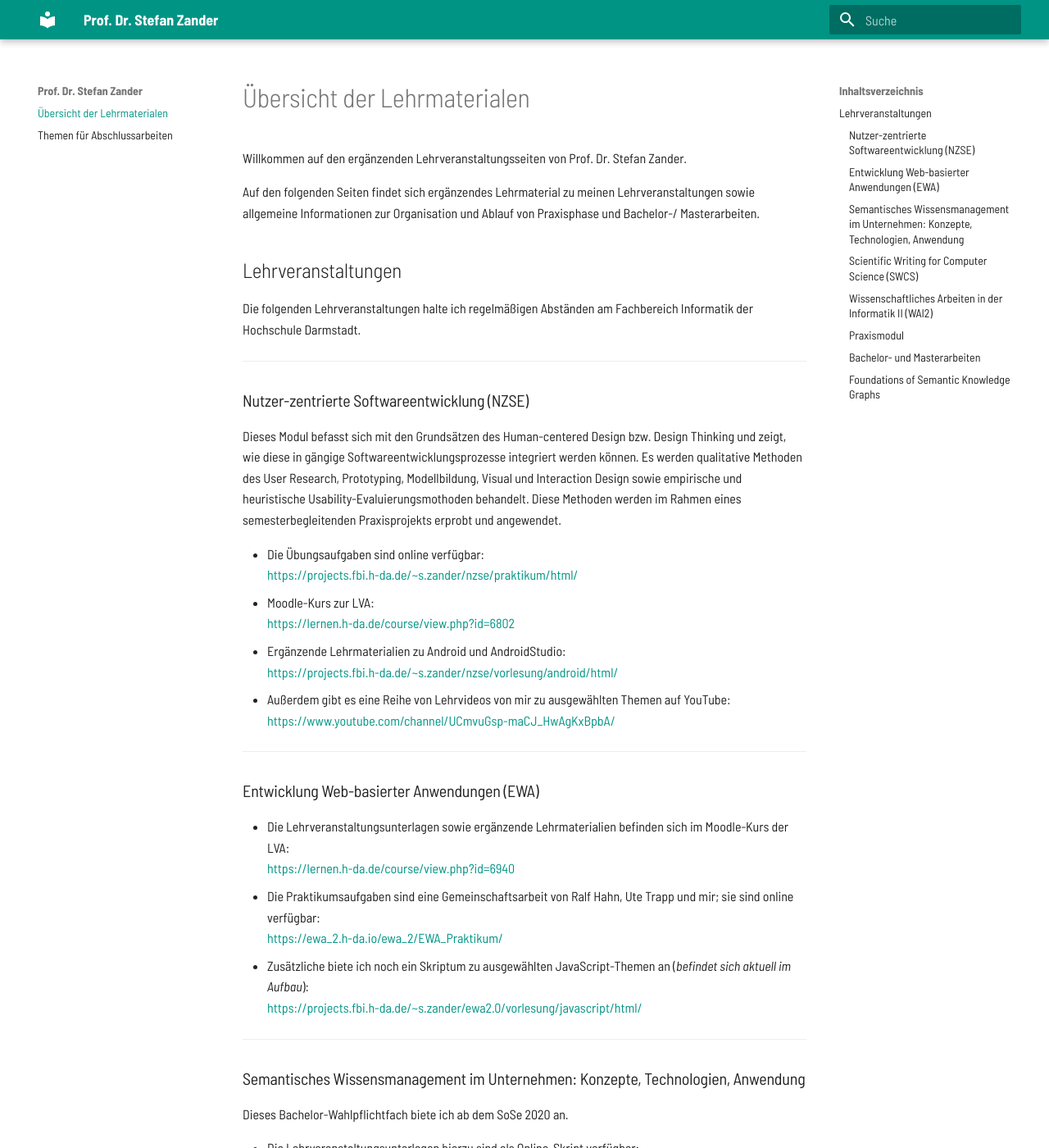
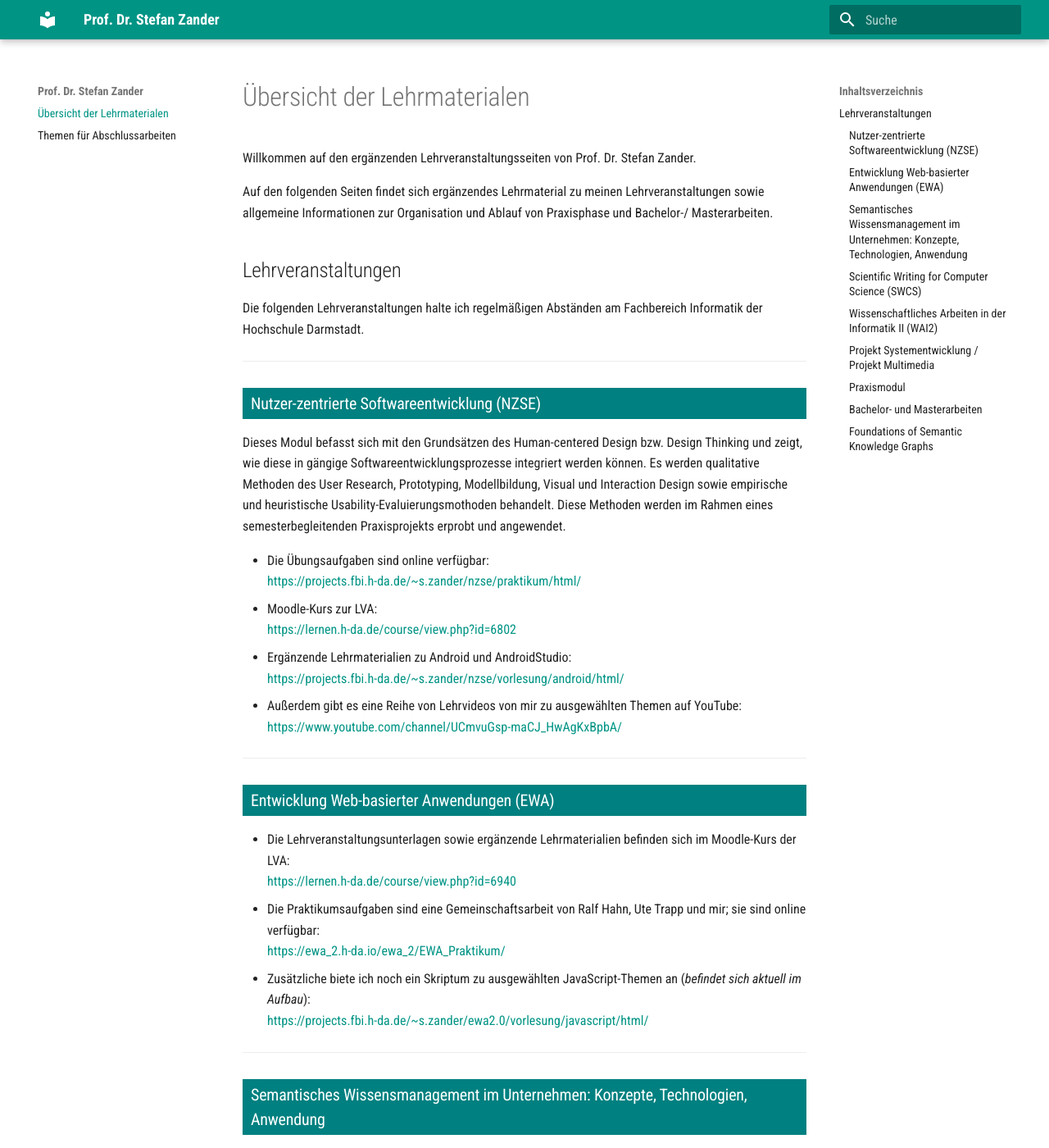
Before and after one commit to StefanZander/stefanzander.github.io, an MkDocs documentation site: the page built from docs/index.md, in a window 1280 px wide and 1400 px high. Shown: the whole window at 82% size. Built offline with MkDocs 1.6.1 and Material for MkDocs 9.7.7, drawn with Linux system fonts in a browser that asks for light colours; some of the changed text lies outside the part shown.

Commit message:
added infos about pse

```diff
--- a/docs/css/extra.css
+++ b/docs/css/extra.css
@@ -1,7 +1,8 @@
 :root, body {
-    -webkit-font-smoothing: auto !important;
+    /* -webkit-font-smoothing: auto !important; */
 }
 
+/* CSS Selector needs to by specified more concretely */
 h1 {
     font-size: 5rem;
 }
@@ -10,3 +11,12 @@
     font-size: 3rem;
     font-weight: 500;
 }
+
+h3 {
+    background-color: teal;
+    color: white;
+    padding-left: 0.5rem;
+    padding-top: 0.2rem;
+    padding-bottom: 0.2rem;
+    /* font-size: 1.2rem !important; */
+}
--- a/docs/index.md
+++ b/docs/index.md
@@ -63,6 +63,15 @@
 
 ---
 
+### Projekt Systementwicklung / Projekt Multimedia
+
+Im WiSe 2021/2022 finden die o.g. LVAs in Kooperation mit dem Unternehmen [BCC Group International GmbH](https://bccgi.eu/) statt. Inhaltlich geht es um die _Visualisierung von Echtzeitdatenströmen mittels moderner Web- und Virtualisierungstechnologien_ (u.a. Web Assembly und Kubernetes). Das Vorhaben lässt sich in mehrere Teilprojekte (u.a. Technologie-Rechereche, GUI-Entwurf, Prototyping etc.) aufsplitten und beinhaltet mehrere Meilensteine.
+
+Nähere Informationen zu den geplanten Teilprojekten finden sich in der  [Projektpräsentation](data/pse_project_overview.pdf).
+
+
+---
+
 ### Praxismodul
 
 * Allgemeine Informationen zur **Praxisphase** und der **Bachelorarbeit** finden sich online:
@@ -70,9 +79,10 @@
 
 * Vertiefende Informationen zur Praxisphase habe ich unter nachstehendem Link zusammengeschrieben.
     Dort finden sich neben allgemeinen Informationen zur Anmeldung und Durchführung auch ein **FAQ-Bereich** in dem ich Studierenden-Fragen, welche mich über die verschiedenen Semester erreicht haben, sammle und beantworte.
-    <https://projects.fbi.h-da.de/~s.zander/wai/html/praxisphase/allg_informationen/>
-    <https://projects.fbi.h-da.de/~s.zander/wai/html/praxisphase/bericht/>
-    <https://projects.fbi.h-da.de/~s.zander/wai/html/praxisphase/questions_answers/>
+    - [Allgemeine Informationen zur Praxisphase](https://projects.fbi.h-da.de/~s.zander/wai/html/praxisphase/allg_informationen/)
+    - [Der Start im Unternehmen](https://projects.fbi.h-da.de/~s.zander/wai/html/praxisphase/start_im_unternehmen/)
+    - [Informationen zum Praktikumsbericht](https://projects.fbi.h-da.de/~s.zander/wai/html/praxisphase/bericht/)
+    - [Q&A zur Praxisphase](https://projects.fbi.h-da.de/~s.zander/wai/html/praxisphase/questions_answers/)
 
 ---
 
--- a/mkdocs.yml
+++ b/mkdocs.yml
@@ -15,7 +15,7 @@
     tabs: false
 
   font:
-    text: 'Barlow Semi Condensed'
+    text: 'Roboto Condensed'
     code: 'Roboto mono'
 
 extra_css:
```
Also changed, not shown: other parts of docs/index.md (+1 -1 lines), 1 other file.
